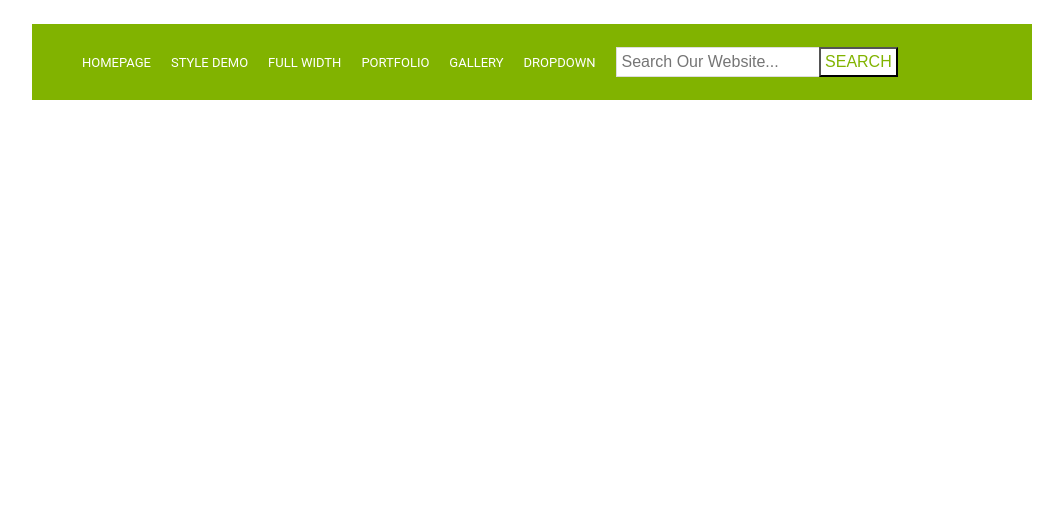
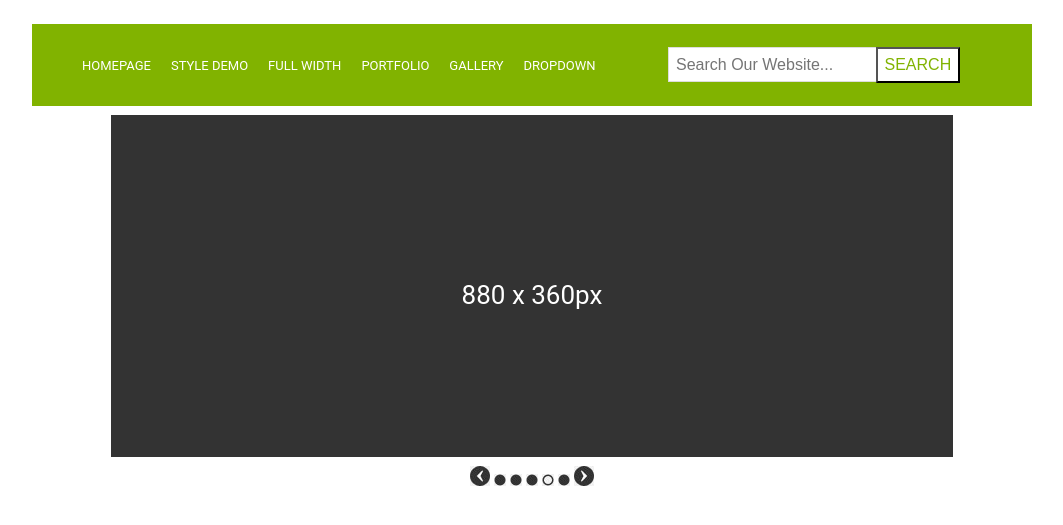
Before and after one commit to ArnasDickus/concomitant, a website: page app/index.html in a window 1280 px wide. Shown: the part 115-640 px from the top of the page, without its empty margins (108-1171 px from the left). Drawn offline with Linux system fonts and the light colour scheme.

Commit message:
CSS Slideshow needs improvement

```diff
--- a/app/assets/styles/base/_variables.css
+++ b/app/assets/styles/base/_variables.css
@@ -15,6 +15,9 @@ $nav_text: #ffffff;
 $hover_text_color: #000000;
 $search_bar_border: #dddddd;
 
+/* slideshow */
+$slideshow_bg: #333333;
+
 /*  Font-Size */
 $base_font_size: 1em;
 
--- a/app/assets/styles/modules/_main-navigation.css
+++ b/app/assets/styles/modules/_main-navigation.css
@@ -28,19 +28,22 @@
     li{
       display: inline;
     }
+    li:last-child{
+      padding-right: 3.25rem;
+    }
     /* Input */
     &__search-website{
       display: inline-block;
-      padding: 5px;
+      padding: 7.5px;
       border: 1px solid $search_bar_border;
         width: 31.5%;
     }
     &__button{
       display:inline-block;
       color: $main_green;
-      margin-left: -5.1875rem;
+      margin-left: -5.5rem;
      background-color: transparent;
-     padding: 4px;
+     padding: 7px;
 
     }
 }
--- /dev/null
+++ b/app/assets/styles/modules/_slideshow.css
@@ -0,0 +1,32 @@
+.slideshow{
+    background-color: $slideshow_bg;
+    width: 53.75rem;
+    height: 22.5rem;
+    border: 9px solid #ffffff;
+    margin-right: auto;
+    margin-left: auto;
+
+    &__text{
+      text-align: center;
+      line-height: 22.5rem;
+      white-space: nowrap;
+      font-size: 1.625rem;
+      color: $nav_color;
+      margin-top: 0;
+    }
+
+    &__controls{
+      text-align: center;
+    }
+    &__points{
+      display: inline-block;
+
+    &__slide{
+      background-color: #f2f2f2;
+      padding-top: 2.4375rem;
+    }
+
+
+    }
+
+}
--- a/app/assets/styles/modules/_wrapper.css
+++ b/app/assets/styles/modules/_wrapper.css
@@ -4,8 +4,9 @@
 
   &__icon{
     padding-left: 0.825rem;
-
-
+  }
+  &__navbar{
+    padding-left: 1.6875rem;
   }
 
 }
--- a/app/assets/styles/styles.css
+++ b/app/assets/styles/styles.css
@@ -12,3 +12,4 @@
 @import "modules/_navigation-menu";
 @import "modules/_page-wrap";
 @import "modules/_main-navigation";
+@import "modules/_slideshow";
--- a/app/index.html
+++ b/app/index.html
@@ -71,9 +71,8 @@
       </div>
       <div class="header--clear-float"></div>
     </header>
-
         <nav class = "main-navigation">
-          <div class="wrapper">
+          <div class="wrapper__navbar">
             <ul>
               <li><a href="#Homepage">Homepage</a></li>
               <li><a href="#Style Demo">Style Demo</a></li>
@@ -87,7 +86,21 @@
             <button class = "main-navigation__button" type="button" name="button">SEARCH</button>
           </div>
         </nav>
-    </div>
+        <div class="slideshow__bg">
+          <div class="slideshow">
+            <p class = "slideshow__text">880 x 360px</p>
+          </div>
+          <div class="slideshow__controls">
+            <img src="assets/images/left-arrow.jpg" alt="Previous">
+            <img src="assets/images/point-deselect.jpg" alt="Point">
+            <img src="assets/images/point-deselect.jpg" alt="Point">
+            <img src="assets/images/point-deselect.jpg" alt="Point">
+            <img src="assets/images/point-select.jpg" alt="Point">
+            <img src="assets/images/point-deselect.jpg" alt="Point">
+            <img src="assets/images/right-arrow.jpg" alt="Next">
+          </div>
+        </div>
+
 
 
   <!-- build:js assets/scripts/App.js -->
--- a/app/temp/styles/styles.css
+++ b/app/temp/styles/styles.css
@@ -453,6 +453,8 @@ template {
 
 /* Navbar */
 
+/* slideshow */
+
 /*  Font-Size */
 
 /*  Line-Height */
@@ -680,8 +682,10 @@ Instead edit gulp/templates/sprite */
 
 .wrapper__icon{
     padding-left: 0.825rem;
+  }
 
-
+.wrapper__navbar{
+    padding-left: 1.6875rem;
   }
 
 /* Basic styling */
@@ -795,11 +799,15 @@ Instead edit gulp/templates/sprite */
       display: inline;
     }
 
+.main-navigation li:last-child{
+      padding-right: 3.25rem;
+    }
+
 /* Input */
 
 .main-navigation__search-website{
       display: inline-block;
-      padding: 5px;
+      padding: 7.5px;
       border: 1px solid #dddddd;
         width: 31.5%;
     }
@@ -807,8 +815,42 @@ Instead edit gulp/templates/sprite */
 .main-navigation__button{
       display:inline-block;
       color: #81b300;
-      margin-left: -5.1875rem;
+      margin-left: -5.5rem;
      background-color: transparent;
-     padding: 4px;
+     padding: 7px;
 
     }
+
+.slideshow{
+    background-color: #333333;
+    width: 53.75rem;
+    height: 22.5rem;
+    border: 9px solid #ffffff;
+    margin-right: auto;
+    margin-left: auto;
+
+}
+
+.slideshow__text{
+      text-align: center;
+      line-height: 22.5rem;
+      white-space: nowrap;
+      font-size: 1.625rem;
+      color: #ffffff;
+      margin-top: 0;
+    }
+
+.slideshow__controls{
+      text-align: center;
+    }
+
+.slideshow__points{
+      display: inline-block;
+
+
+    }
+
+.slideshow__points__slide{
+      background-color: #f2f2f2;
+      padding-top: 2.4375rem;
+    }
```
Also changed, not shown: app/assets/images/left-arrow.jpg (added), app/assets/images/point-deselect.jpg (added), app/assets/images/point-select.jpg (added), app/assets/images/right-arrow.jpg (added).
